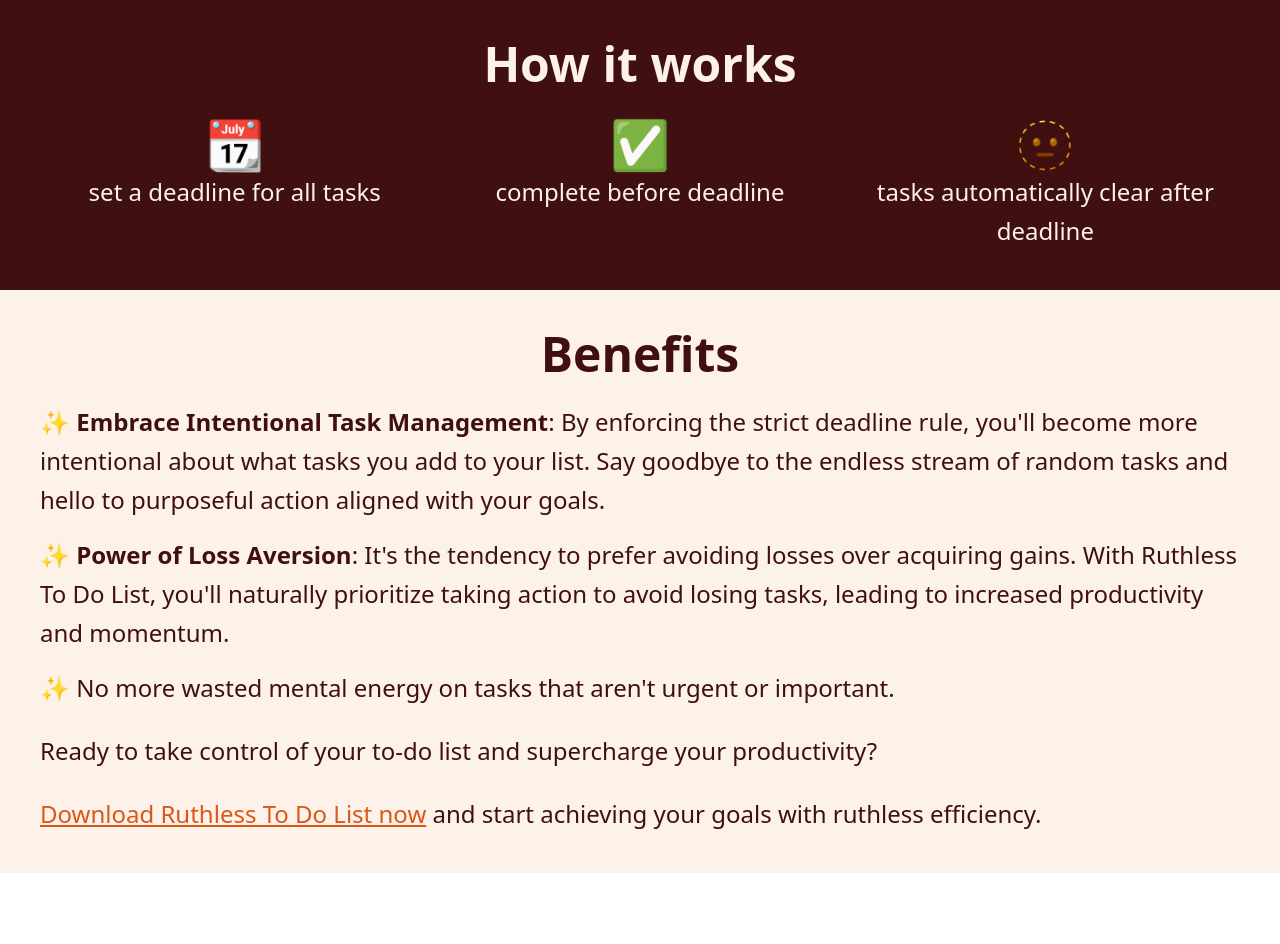
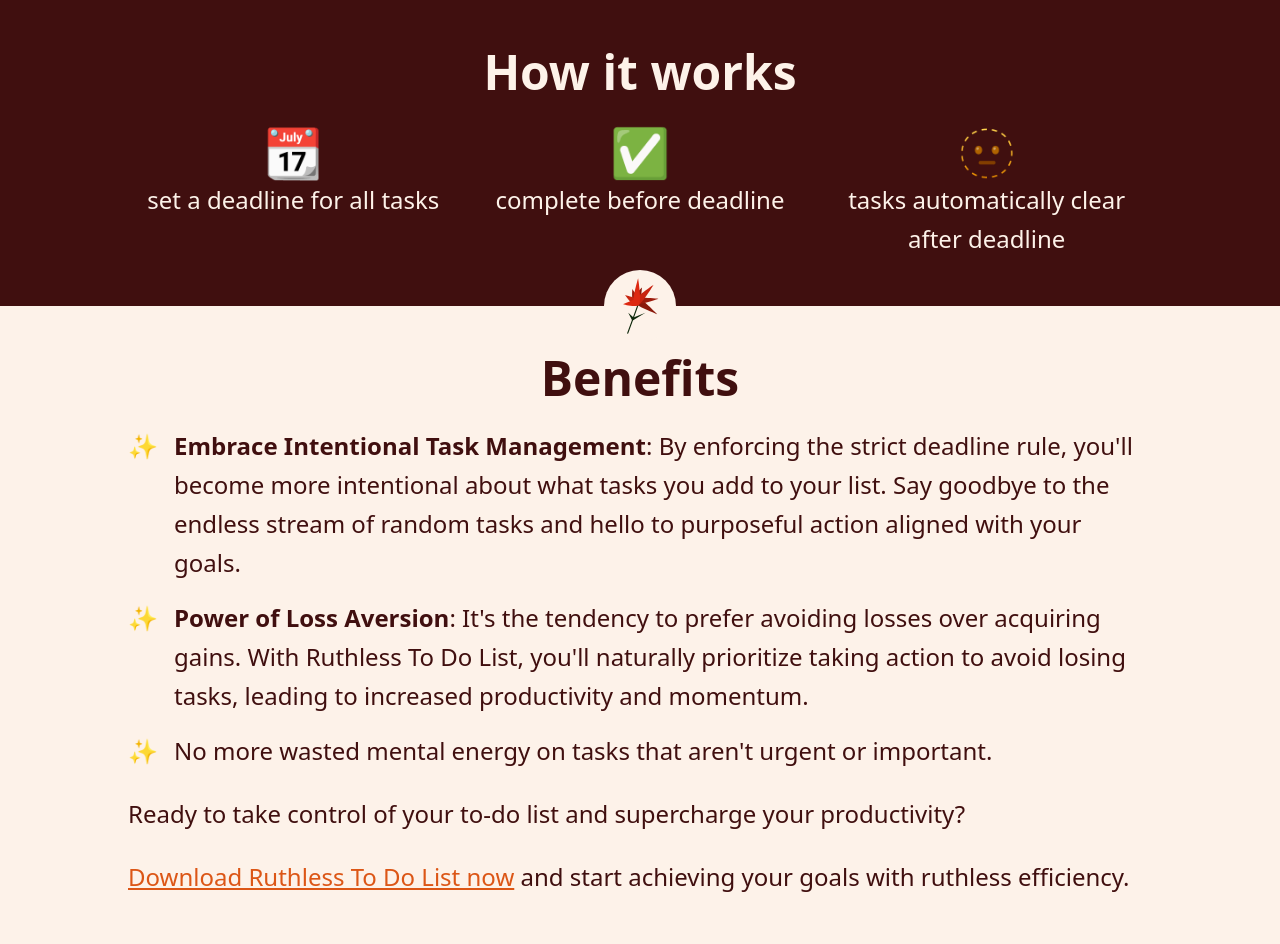
Before and after one commit to Czino/ruthless-todo-list-homepage, an Astro site: page /components/Description in a window 1280 px wide. Before the commit the page ends 873 px from the top, so only its background shows below. Built offline with nearby package versions, Linux system fonts and the light colour scheme; Astro itself is replaced by a stand-in of ours.

Commit message:
Minor layout improvements

```diff
--- a/src/pages/components/Description.astro
+++ b/src/pages/components/Description.astro
@@ -1,6 +1,6 @@
-<div class="grid gap-8 p-6 text-2xl leading-relaxed md:p-10 bg-dark-5 text-light-1">
+<div class="grid gap-8 justify-center px-6 py-12 text-2xl leading-relaxed md:px-10 bg-dark-5 text-light-1">
     <h3 class="text-5xl font-bold text-center">How it works</h3>
-    <div class="grid gap-4 items-start text-center md:grid-cols-3">
+    <div class="grid gap-4 items-start text-center md:grid-cols-3 max-w-[1024px]">
         <div class="grid gap-1">
             <div class="text-5xl">📆</div>
             <p>set a deadline for all tasks</p>
@@ -15,12 +15,15 @@
         </div>
     </div>
 </div>
-<div class="grid gap-6 p-6 text-2xl leading-relaxed md:p-10 bg-light-1 text-dark-5">
+<div class="absolute left-1/2 p-2 rounded-full -translate-x-1/2 -translate-y-1/2 bg-light-1">
+    <img class="w-14" src="/ruthlessTodoListLogo.svg" />
+</div>
+<div class="grid gap-6 justify-center px-6 py-12 text-2xl leading-relaxed md:px-10 bg-light-1 text-dark-5">
     <h3 class="text-5xl font-bold text-center">Benefits</h3>
-    <ul class="grid gap-4">
-        <li>✨ <strong>Embrace Intentional Task Management</strong>: By enforcing the strict deadline rule, you'll become more intentional about what tasks you add to your list. Say goodbye to the endless stream of random tasks and hello to purposeful action aligned with your goals.</li>
-        <li>✨ <strong>Power of Loss Aversion</strong>: It's the tendency to prefer avoiding losses over acquiring gains. With Ruthless To Do List, you'll naturally prioritize taking action to avoid losing tasks, leading to increased productivity and momentum.</li>
-        <li>✨ No more wasted mental energy on tasks that aren't urgent or important.</li>
+    <ul class="grid gap-4 max-w-[1024px]">
+        <li class="flex flex-row gap-4 justify-start"><div>✨</div> <div><strong>Embrace Intentional Task Management</strong>: By enforcing the strict deadline rule, you'll become more intentional about what tasks you add to your list. Say goodbye to the endless stream of random tasks and hello to purposeful action aligned with your goals.</div></li>
+        <li class="flex flex-row gap-4 justify-start"><div>✨</div> <div><strong>Power of Loss Aversion</strong>: It's the tendency to prefer avoiding losses over acquiring gains. With Ruthless To Do List, you'll naturally prioritize taking action to avoid losing tasks, leading to increased productivity and momentum.</div></li>
+        <li class="flex flex-row gap-4 justify-start"><div>✨</div> <div>No more wasted mental energy on tasks that aren't urgent or important.</div></li>
     </ul>
 
     <p>Ready to take control of your to-do list and supercharge your productivity?</p>
--- a/src/pages/components/Footer.astro
+++ b/src/pages/components/Footer.astro
@@ -1,4 +1,4 @@
-<footer class="grid gap-4 p-6 font-bold md:p-10 bg-main text-light-1">
+<footer class="grid gap-4 justify-center p-6 font-bold text-center md:p-10 bg-main text-light-1">
     <a href="/privacy-policy">Privacy policy</a>
     <a href="/terms-and-conditions">Terms and conditions</a>
 </footer>
--- a/src/pages/components/MainTeaser.astro
+++ b/src/pages/components/MainTeaser.astro
@@ -4,7 +4,7 @@
 ---
 
 <div class="grid justify-center items-center p-6 md:p-10 md:grid-cols-2">
-    <div class="grid gap-2 justify-center items-center">
+    <div class="grid gap-2 justify-center items-center max-w-[1024px]">
         <h1 class="text-5xl font-bold text-center">Ruthless To Do List</h1>
         <h2 class="text-xl text-center text-dark-3">Master Your Productivity with Intentional Task Management</h2>
         <div class="grid justify-center items-center"><GooglePlayBadge class="w-[240px]" /></div>
--- a/src/pages/privacy-policy.astro
+++ b/src/pages/privacy-policy.astro
@@ -10,7 +10,7 @@
     </head>
     <body class="bg-light-1 text-dark-5">
         <Navigation />
-        <div class="grid gap-4 p-6 text-xl md:p-10">
+        <div class="grid gap-4 p-6 text-xl md:p-10 max-w-[1024px]">
             <h1 class="text-5xl">Privacy Policy for Ruthless To Do List</h1>
             <p class="text-dark-3">Last Updated: April 16, 2024</p>
 
--- a/src/pages/terms-and-conditions.astro
+++ b/src/pages/terms-and-conditions.astro
@@ -11,7 +11,7 @@
     </head>
     <body class="bg-light-1 text-dark-5">
         <Navigation/>
-        <div class="grid gap-4 p-6 text-xl md:p-10">
+        <div class="grid gap-4 p-6 text-xl md:p-10 max-w-[1024px]">
             <h1 class="text-5xl">Terms and Conditions for Ruthless To Do List</h1>
             <p class="text-dark-3">Last Updated: April 16, 2024</p>
             <p>Welcome to Ruthless To Do List! These Terms and Conditions govern your use of the Ruthless To Do List app. By accessing or using the app, you agree to comply with and be bound by these Terms and Conditions.</p>
```
